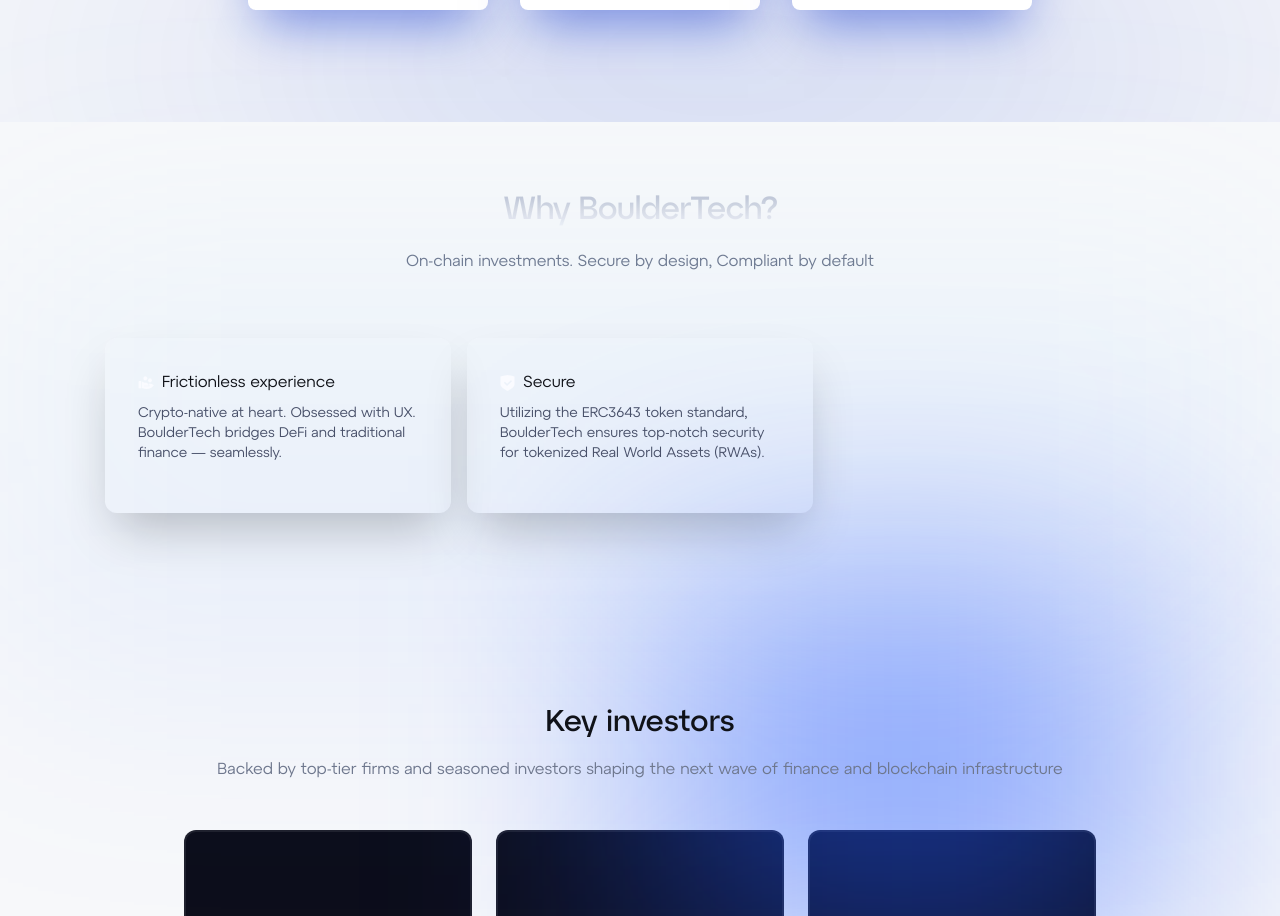
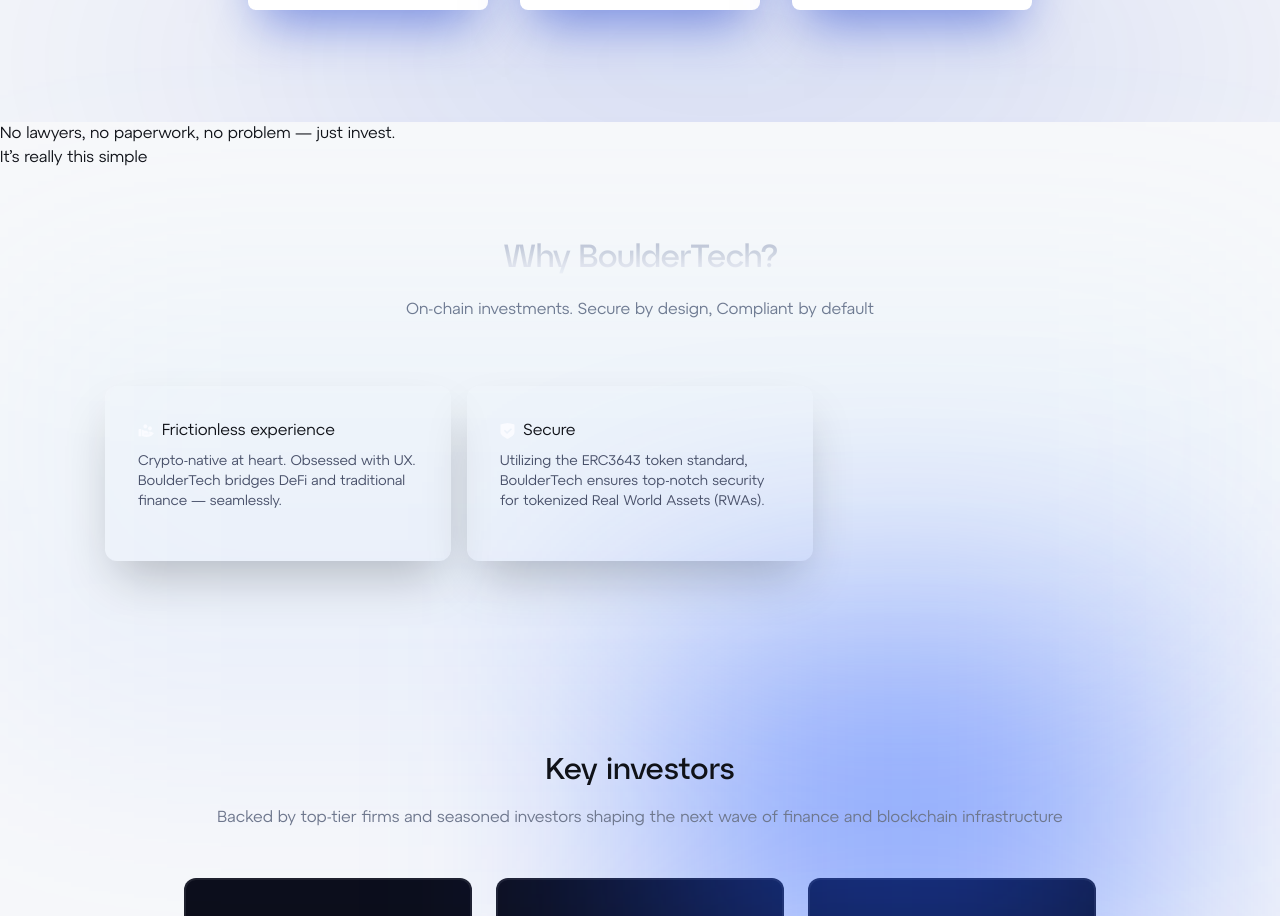
Before and after one commit to boulder-tech/Landing, a Next.js app: page / in a window 1280 px wide. Shown: the part 1621-2537 px from the top of the page. Built offline with nearby package versions, Linux system fonts and the light colour scheme.

Commit message:
feat:stepper section created

```diff
--- a/src/app/page.tsx
+++ b/src/app/page.tsx
@@ -8,6 +8,7 @@ import Separator from "@/components/separator";
 import { ToastContainer } from 'react-toastify';
 import 'react-toastify/dist/ReactToastify.css';
 import "./globals.css";
+import StepperSection from "@/components/sections/stepper-section";
 
 export default function Home() {
   return (
@@ -15,6 +16,7 @@ export default function Home() {
       <HeroSection />
       <Separator orientation="horizontal"/>
       <StocksSection />
+      <StepperSection/>
       <BenefitsSection/>
       <InvesorsSection/>
       {/* <GrantSection /> */}
--- /dev/null
+++ b/src/components/cards/stepper-card.tsx
@@ -0,0 +1,15 @@
+interface Props {
+    number: string,
+    title: string,
+    description:string,
+}
+
+const InvestorCard = ({number, title, description}:Props) => {
+
+    return(
+        <div>
+
+        </div>
+    )
+
+};
--- /dev/null
+++ b/src/components/sections/stepper-section.tsx
@@ -0,0 +1,21 @@
+interface Props {
+    number: string,
+    title: string,
+    description:string,
+}
+
+const StepperSection = () => {
+    return (
+        <>
+            <div>
+                <h1>No lawyers, no paperwork, no problem — just invest.</h1>
+                <h3>It’s really this simple</h3>
+            </div>
+            <div>
+
+            </div>
+        </>
+    )
+}
+
+export default StepperSection;
```
